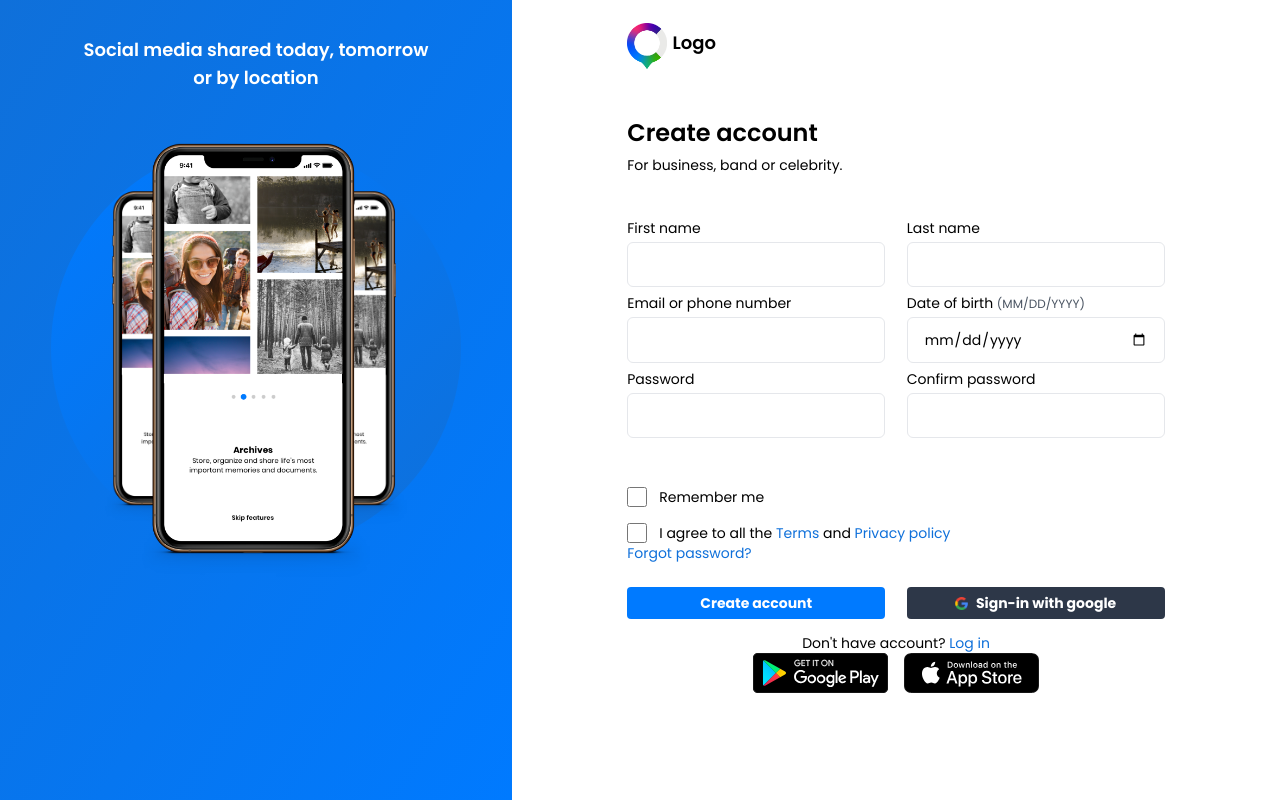
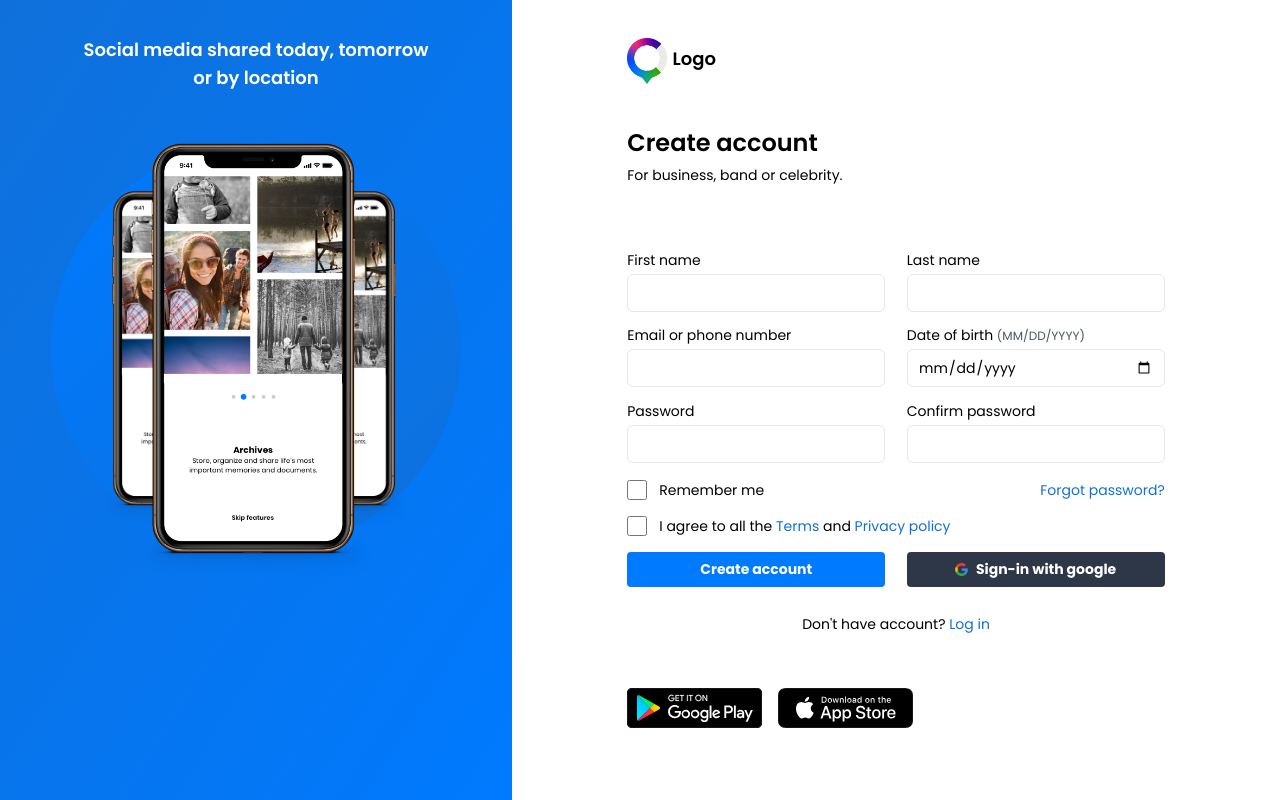
Before and after one commit to RuslanHale/form2create_account, a website: page index.html in a window 1280 px wide. Drawn offline with nearby package versions, Linux system fonts and the light colour scheme; files that its build step writes are made by us from their sources.

Commit message:
fix layout

```diff
--- a/index.html
+++ b/index.html
@@ -55,21 +55,22 @@
       >
         <div
           title="window"
-          class="lg:mx-[12%] mt-[2%] lg:mt-[3%] w-[85%] lg:w-[70%] text-sm"
+          class="lg:mx-[12%] mt-[3%] lg:mt-[5%] w-[85%] lg:w-[70%] text-sm"
         >
           <div title="logo" class="flex items-center gap-x-[1%]">
             <img src="image/icon.png" class="w-10 h-auto" />
             <p class="font-semibold -mt-[1%] md:text-lg text-base">Logo</p>
           </div>
-          <div title="short description" class="object-contain mt-[9%]">
+          <div title="short description" class="object-contain mt-[8%]">
             <p class="font-semibold md:text-2xl text-xl">Create account</p>
             <p class="py-[1%]">For business, band or celebrity.</p>
           </div>
+          <div id="message" class="flex justify-center items-center text-sm rounded h-[5%] mt-[1%]"></div>
           <form
             id="signupForm"
-            class="mt-[7%]"
+            class="flex flex-col mt-[3%]"
           >
-            <div class="grid grid-rows-8 grid-cols-1 md:grid-rows-3 md:grid-cols-2 gap-y-[5%] gap-x-[4%]">
+            <div class="grid grid-rows-6 grid-cols-1 md:grid-rows-3 md:grid-cols-2 gap-y-3 md:gap-y-3 gap-x-[4%]">
               <div>
                 <label for="firstName" class="">First name</label>
                 <input type="text" id="firstName" class="input-style" />
@@ -98,12 +99,15 @@
                 <input type="password" id="confirmPassword" class="input-style" />
               </div>
             </div>
-            <div class="flex flex-col mt-[10%]">
-              <div class="flex items-center mb-4"><input
+            <div class="flex flex-col mt-[3%] mb-[2%]">
+              <div class="flex flex-row justify-between mb-4">
+                <div class="flex items-center"><input
                 type="checkbox"
                 id="rememberMe"
                 class="w-5 h-5 mr-3 text-blue-600 bg-gray-100 focus:ring-blue-500"
               /><label for="rememberMe">Remember me</label></div>
+              <a href="" class="text-custom-blue-1 ">Forgot password?</a>
+              </div>
               <div class="flex items-center"><input
                 type="checkbox"
                 id="terms"
@@ -115,32 +119,28 @@
                 <a href="" class="text-custom-blue-1">Privacy policy</a></label
               ></div>
             </div>
-            <a href="" class="text-right text-custom-blue-1"
-              >Forgot password?</a
-            >
-            <div id="message" class="flex justify-center items-center col-span-2 text-sm rounded h-6"></div>
-            <div class="grid grid-rows-2 grid-cols-1 md:grid-rows-1 md:grid-cols-2 gap-y-[5%] gap-x-[4%]">
+            <div class="grid grid-rows-2 grid-cols-1 md:grid-rows-1 md:grid-cols-2 md:gap-y-[5%] gap-x-[4%] mt-[1%]">
               <button
                 type="button"
                 onclick="validateForm()"
-                class="flex items-center justify-center bg-custom-blue-2 w-[100%] h-[70%] hover:bg-custom-blue-1 text-white font-bold py-[5%] rounded focus:outline-none focus:shadow-outline"
+                class="flex items-center justify-center bg-custom-blue-2 w-[100%] h-[75%] hover:bg-custom-blue-1 text-white font-bold rounded focus:outline-none focus:shadow-outline"
               >
                 <span class="md:text-sm">Create account</span>
               </button>
               <button
                 type="button"
-                class="flex items-center justify-center bg-custom-dark w-[100%] h-[70%] hover:bg-slate-900 py-[5%] text-white font-bold rounded focus:outline-none focus:shadow-outline"
+                class="flex items-center justify-center bg-custom-dark w-[100%] h-[75%] hover:bg-slate-900 py-[5%] text-white font-bold rounded focus:outline-none focus:shadow-outline"
               >
                 <img src="image/google_icon.png" class="w-[5%] mr-[3%]" />
                 <span class="md:text-sm">Sign-in with google</span>
               </button>
             </div>
           </form>
-          <div class="md:col-span-2 text-center">
+          <div class="md:col-span-2 text-center mt-[3%]">
             Don't have account?
             <a href="" class="text-custom-blue-1">Log in</a>
           </div>
-          <div class="flex items-center justify-center md:justify-right mb-">
+          <div class="flex items-center justify-center md:justify-start md:justify-right mt-[10%]">
             <a href="https://play.google.com" class="mr-[3%]"
               ><img src="image/google_play.svg"
             /></a>
--- a/input.css
+++ b/input.css
@@ -4,6 +4,6 @@
 
 @layer components {
   .input-style {
-    @apply border mt-1 px-4 py-3 text-sm w-[100%] md:h-[70%] rounded-md;
+    @apply border mt-1 px-[4%] py-[3%] text-sm w-[100%] h-[60%] rounded-md;
   }
 }
```
